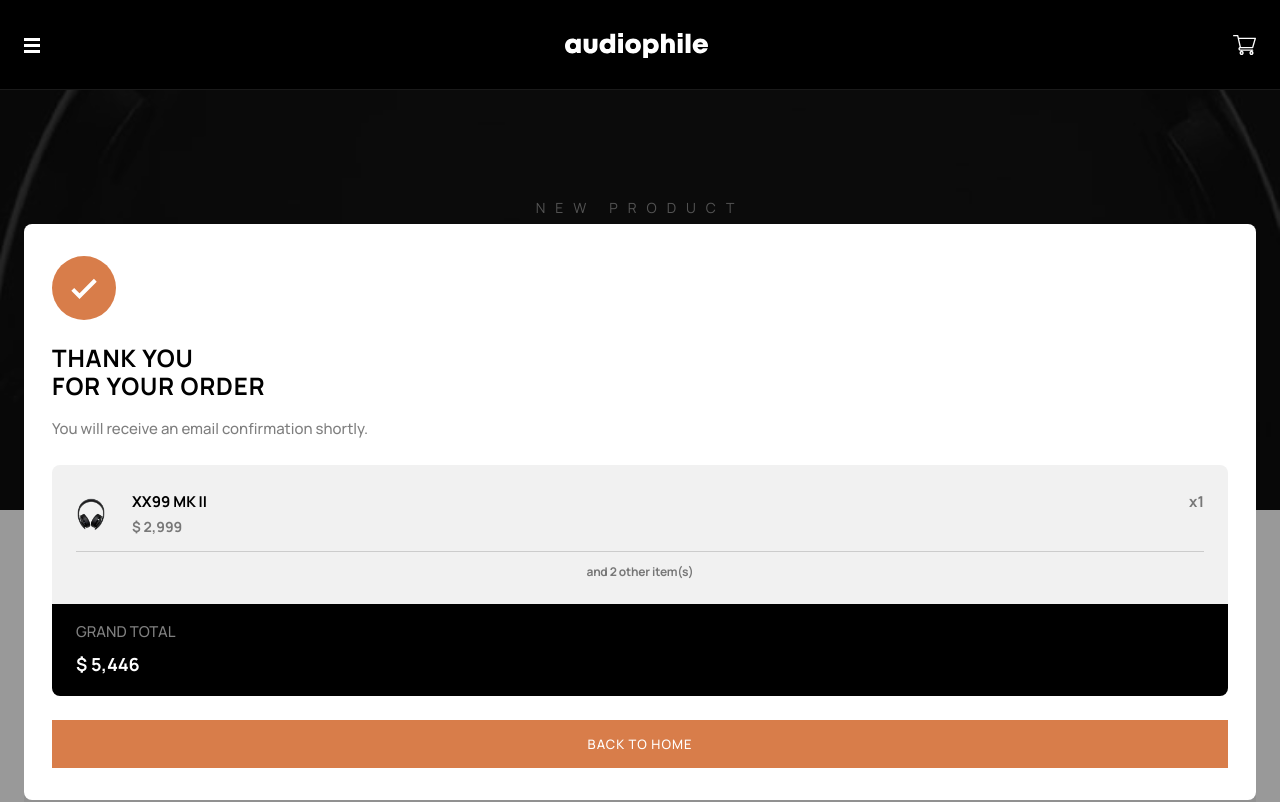
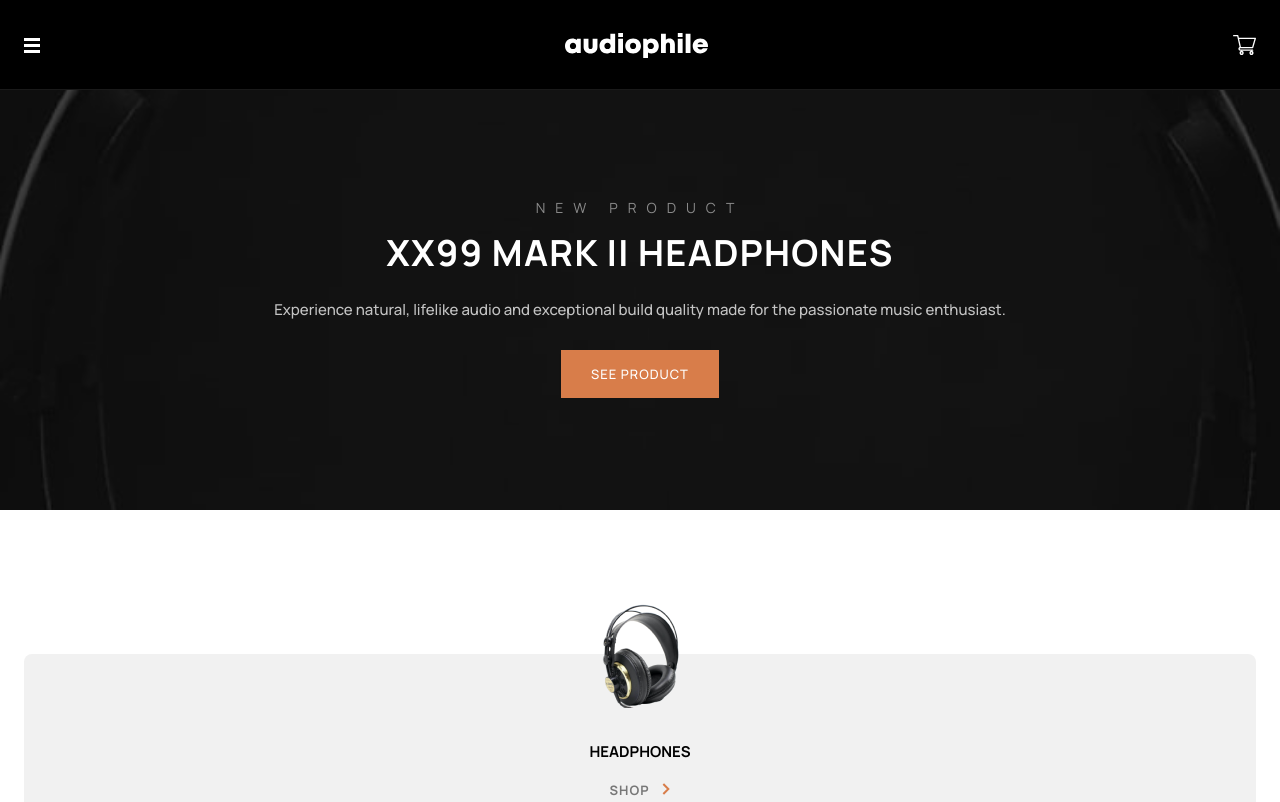
Before and after one commit to florianstancioiu/audiophile-ecommerce-website, a React (Vite) app: page / in a window 1280 px wide. Shown: the top 802 px of the page. Built offline with nearby package versions, Linux system fonts and the light colour scheme.

Commit message:
Removed ThankYouOrder from Header

```diff
--- a/src/components/Header.jsx
+++ b/src/components/Header.jsx
@@ -5,7 +5,6 @@ import CartIcon from '../images/icon-cart.svg';
 import HamburgerIcon from '../images/icon-hamburger.svg';
 import LogoWhite from '../images/logo-white.svg';
 import Cart from './Cart';
-import ThankYouOrder from './ThankYouOrder';
 
 const Header = () => {
   const [showCart, setShowCart] = useState(false);
@@ -27,7 +26,6 @@ const Header = () => {
         />
       </div>
       {showCart && <Cart />}
-      <ThankYouOrder />
     </header>
   );
 };
```
